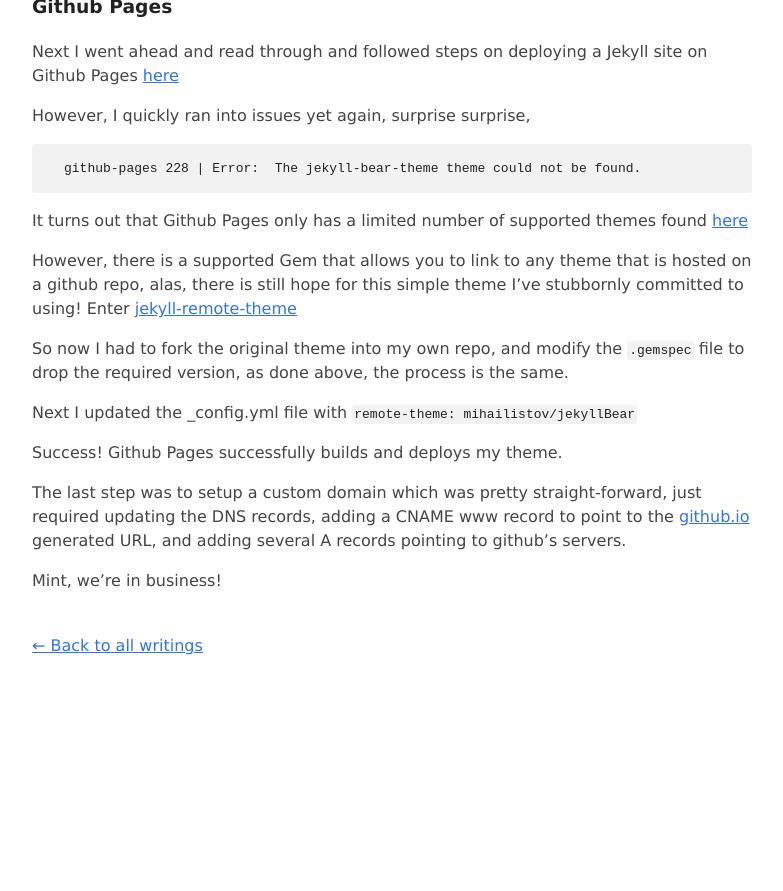
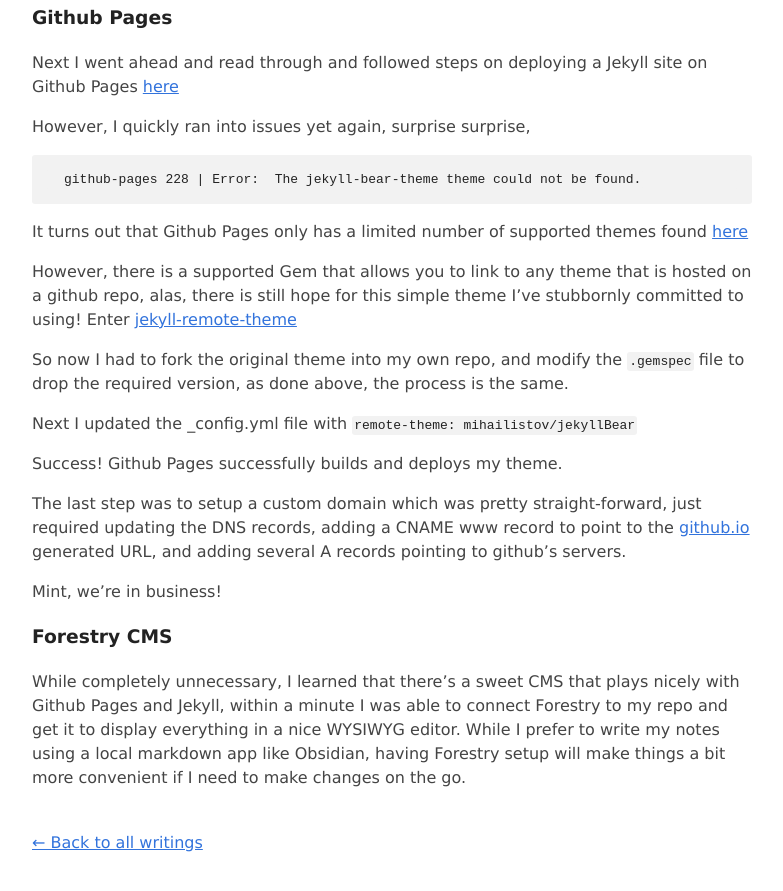
Before and after one commit to mihailistov/mihailistov.ca, a Jekyll site: the page built from _posts/2023-02-21-creating-this-website.md, in a window 1280 px wide and 900 px high, scrolled down 4942 px. Shown: the top 891 px of the window, without its empty margins (248-1031 px from the left). Built offline with Jekyll 4.4.1, drawn with Linux system fonts in a browser that asks for light colours; before the commit the page ends 5645 px from its top, so only the background shows below that; part of the change alters nothing that is shown.

Commit message:
Update from Forestry.io Mihai Listov updated _posts/2023-02-21-creating-this-website.md

````diff
--- a/_posts/2023-02-21-creating-this-website.md
+++ b/_posts/2023-02-21-creating-this-website.md
@@ -1,76 +1,100 @@
 ---
 layout: post
-title:  "Creating this website"
-date:   2023-02-21 17:19:21 -0700
-tags: [general]
+title: Creating this website
+date: 2023-02-21T17:19:21.000-07:00
+tags:
+- general
+
 ---
-
 ## > Delusions of Grandeur
 
 I think every software engineer starts out their journey of building a personal site to showcase their thoughts, works, and present themselves with grand ideas. I imagined custom engineering a blog setup with a full backend dashboards, built in CI/CD pipeline with automated testing to run and ensure everything is working as expected, ability to add integrations to connect to my personal Instagram feed, comment sections on blog posts that I could create using a WYSIWYG editor. However upon considering the reality of that, the infrastructure required to connect the frontend, backend, and databases and on-going hosting cost of that, it made absolutely no sense.
 
 Some key factors that really helped shape my decision were:
-- Am I over-engineering this?
-- Do I really need all the fanciful functionality?
-- Is the overhead and additional costs worth the effort?
-- Is the time investment worth the business value that this is delivering?
+
+* Am I over-engineering this?
+* Do I really need all the fanciful functionality?
+* Is the overhead and additional costs worth the effort?
+* Is the time investment worth the business value that this is delivering?
 
 At the end of the day, I just wanted a simple, fast, responsive website where I could share some of my thoughts and help people get to know me. Anything beyond that is superfluous and simply unnecessary.
 
 ## > Solutions worth considering
 
 Some of the options I looked at are listed below:
+
 1. Ghost Headless CMS
 2. React w/ SSR (Server-side rendering)
 3. Static site generators (Jekyll vs. Gatsby vs. Hugo)
 
 ### Ghost Headless CMS
+
 #### Pros
-- Has pretty much every feature any blogger could possibly dream of and support to add custom integrations
-- Effortless, time-saving, easily extensible
+
+* Has pretty much every feature any blogger could possibly dream of and support to add custom integrations
+* Effortless, time-saving, easily extensible
+
 #### Cons
-- Process intensive, server runs on node, requires an instance w/ at least 1GB memory
-- Requires a MySQL database (more overhead)
+
+* Process intensive, server runs on node, requires an instance w/ at least 1GB memory
+* Requires a MySQL database (more overhead)
 
 After some research it seems this solution would require at least $5/month if I used GCP to host for both the instance and the database. While the ease of use, functionality, and features were tempting, but it's overkill.
 
 ### React w/ SSR
+
 #### Pros
-- Built using vanilla ES6 Javascript which I'm extremely comfortable using, as well as my extensive experience working with React makes this a nice option
+
+* Built using vanilla ES6 Javascript which I'm extremely comfortable using, as well as my extensive experience working with React makes this a nice option
+
 #### Cons
-- Requires lots of custom configuration, npm package setup
-- Still requires an instance to run Node.js
+
+* Requires lots of custom configuration, npm package setup
+* Still requires an instance to run Node.js
 
 ### Static site generators
 
 Brief overview of 3 different options, not delving into too much detail, and mostly opinion based:
 
-#### Hugo
+### Hugo
+
 No prior experience with Hugo, however given I have some Go experience, this is attractive as an option.
-##### Pros
-- Fast build times
-- Powerful templating
-- Support for i18n
-##### Cons
-- Confusing templating
-- Documentation can be confusing
 
-#### Gatsby
+#### Pros
+
+* Fast build times
+* Powerful templating
+* Support for i18n
+
+#### Cons
+
+* Confusing templating
+* Documentation can be confusing
+
+### Gatsby
+
 I have used Gatsby before and I believe it's best for more fanciful sites where presentation and a feature-rich experience might be needed.
 
-##### Pros
-- Best performance
-- Quality plugin ecosystem & good documentation
-##### Cons
-- Over-engineered for very simple sites
+#### Pros
 
-#### Jekyll
+* Best performance
+* Quality plugin ecosystem & good documentation
+
+#### Cons
+
+* Over-engineered for very simple sites
+
+### Jekyll
+
 I have limited experience with Ruby and Liquid, but this seems like a good opportunity for a refresher 🍪
 
-##### Pros
-- Simple templating, using markdown and Liquid (used by Shopify templates)
-- **Free** hosting via Github pages
-##### Cons
+#### Pros
+
+* Simple templating, using markdown and Liquid (used by Shopify templates)
+* **Free** hosting via Github pages
+
+#### Cons
+
 * Installing ruby dependencies and initial setup can be cumbersome
 * Complicated page logic may be difficult to implement
 
@@ -80,35 +104,29 @@ I ended up going with Jekyll due to it's simplicity, the fact that it's free to
 
 ### Installing dependencies
 
--   Ruby
--   Jekyll
+* Ruby
+* Jekyll
 
 First I went and made sure I had all the prerequisites I needed to install Jekyll. Being on macOS I followed these detailed [instructions](https://jekyllrb.com/docs/installation/macos/)
 
-All was going so well until I had reached the last step which was to use Ruby to install the gem required for Jekyll: `gem install jekyll
+All was going so well until I had reached the last step which was to use Ruby to install the gem required for Jekyll: \`gem install jekyll
 
-This resulted in a permissions error: ``(Gem::FilePermissionError)
+This resulted in a permissions error: \`\`(Gem::FilePermissionError)
 
 My instinct was to run the command with sudo: `sudo gem install jekyll`, however upon a bit of research I learned that you should _never_ run gem commands with sudo. Doing so poses security risks as you may inadvertently install a malicious gem, it's something that should never be done in a production environment.
 
 Upon digging a bit deeper, it looked like it was trying to install Gems under `/Library`  which would have required root access. So next I tried to pass this flag that would specify to install Gems under my user directory:
 
-```
-gem install --user-install bundler jekyll
-```
+    gem install --user-install bundler jekyll
 
-Finally it complained that I didn't have the PATH exported: `You don't have [PATH ]in your PATH, gem executables will not run." while using "gem install --user-install bundler
+Finally it complained that I didn't have the PATH exported: \`You don't have \[PATH \]in your PATH, gem executables will not run." while using "gem install --user-install bundler
 
 Since I use zsh, I added the following to my `~/.zshrc` file:
 
-```
-export GEM_HOME="$(ruby -e 'puts Gem.user_dir')"
-export PATH="$PATH:$GEM_HOME/bin"
-```
-
+    export GEM_HOME="$(ruby -e 'puts Gem.user_dir')"
+    export PATH="$PATH:$GEM_HOME/bin"
 
 That finally allowed me to install the required gems for jekyll. Bit of a headache, it's no wonder that people are paying for a solution such as [https://www.rubyonmac.dev/](https://www.rubyonmac.dev/) but I wanted to save $49 USD.
-
 
 ### Deciding on a Theme
 
@@ -120,18 +138,16 @@ I instead chose this simple, free [theme](https://github.com/knhash/jekyllBear)
 
 However it seems my issues with Ruby gem files and Jekyll are tireless, because the theme `.gemspec` file depends on `"jekyll", "~> 4.2"`, and because github pages doesn't support jekyll > 3.9.3, it doesn't play nicely:
 
-```
--> bundle install
-Fetching gem metadata from https://rubygems.org/...........
-Resolving dependencies...
-Could not find compatible versions
+    -> bundle install
+    Fetching gem metadata from https://rubygems.org/...........
+    Resolving dependencies...
+    Could not find compatible versions
 
-Because every version of jekyll-bear-theme depends on jekyll ~> 4.2
-  and Gemfile depends on jekyll ~> 3.9.3,
-  jekyll-bear-theme cannot be used.
-So, because Gemfile depends on jekyll-bear-theme >= 0,
-  version solving has failed.
-```
+    Because every version of jekyll-bear-theme depends on jekyll ~> 4.2
+      and Gemfile depends on jekyll ~> 3.9.3,
+      jekyll-bear-theme cannot be used.
+    So, because Gemfile depends on jekyll-bear-theme >= 0,
+      version solving has failed.
 
 Since I was already set on this theme, I wanted to see if the requirement of `"jekyll", "~> 4.2"` in the `.gemspec` for the theme was a hard requirement, my hunch was that it is not, since this is a very basic theme, I suspect it should work with any version of jekyll. So now I had to figure out if it was possible to modify an installed gem, turns out there is, first we need to "unpack" the existing gem file to expose it's contents, this is done using:
 
@@ -157,9 +173,7 @@ Next I went ahead and read through and followed steps on deploying a Jekyll site
 
 However, I quickly ran into issues yet again, surprise surprise,
 
-```
-github-pages 228 | Error:  The jekyll-bear-theme theme could not be found.
-```
+    github-pages 228 | Error:  The jekyll-bear-theme theme could not be found.
 
 It turns out that Github Pages only has a limited number of supported themes found [here](https://pages.github.com/themes/)
 
@@ -174,3 +188,7 @@ Success! Github Pages successfully builds and deploys my theme.
 The last step was to setup a custom domain which was pretty straight-forward, just required updating the DNS records, adding a CNAME www record to point to the [github.io](http://github.io) generated URL, and adding several A records pointing to github's servers.
 
 Mint, we're in business!
+
+### Forestry CMS
+
+While completely unnecessary, I learned that there's a sweet CMS that plays nicely with Github Pages and Jekyll, within a minute I was able to connect Forestry to my repo and get it to display everything in a nice WYSIWYG editor. While I prefer to write my notes using a local markdown app like Obsidian, having Forestry setup will make things a bit more convenient if I need to make changes on the go.
````
